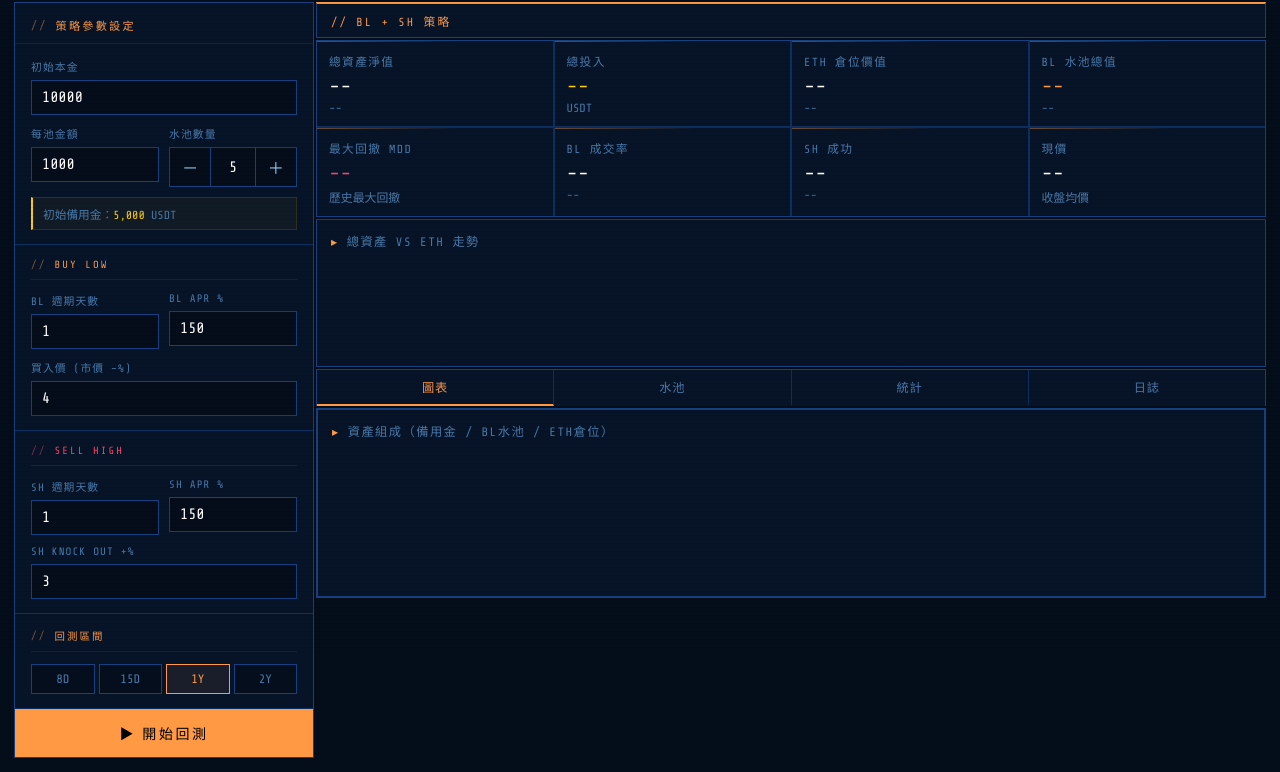
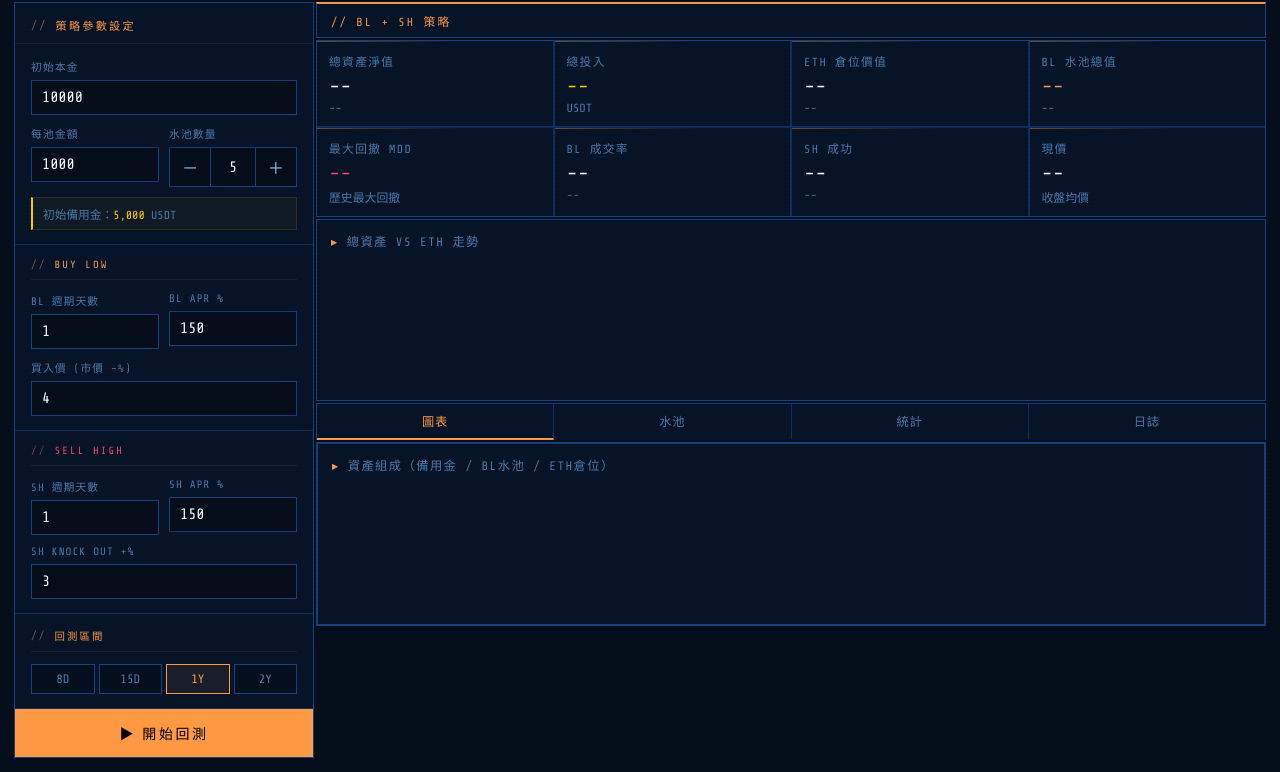
Before and after one commit to danclawwilson-sketch/DBSHBL-simulator, a website: page index.html in a window 1280 px wide. Shown: the part 145-917 px from the top of the page. Drawn offline with nearby package versions, Linux system fonts and the light colour scheme.

Commit message:
Fix chart overflow: add overflow:hidden and fixed height to chart containers

```diff
--- a/index.html
+++ b/index.html
@@ -74,8 +74,8 @@ body::after{content:'';position:fixed;inset:0;pointer-events:none;z-index:9999;b
 .stat-val.red{color:var(--red);}
 .stat-val.yellow{color:var(--yellow);}
 .stat-sub{font-size:.66rem;color:var(--text);margin-top:3px;}
-.chart-box{border:1px solid var(--border2);background:var(--s1);}
-.chart-inner{padding:12px 14px;}
+.chart-box{border:1px solid var(--border2);background:var(--s1);overflow:hidden;}
+.chart-inner{padding:12px 14px;height:180px;}
 .chart-title{font-size:.68rem;letter-spacing:.12em;color:var(--text);text-transform:uppercase;margin-bottom:10px;}
 .chart-title::before{content:'▸ ';color:var(--orange);}
 .tab-row{display:flex;background:var(--s1);border:1px solid var(--border2);border-bottom:none;}
```
